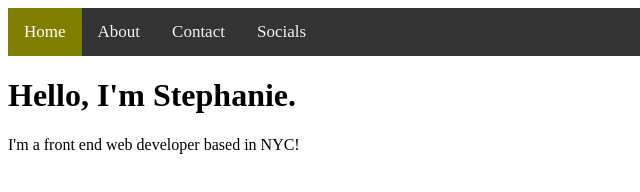
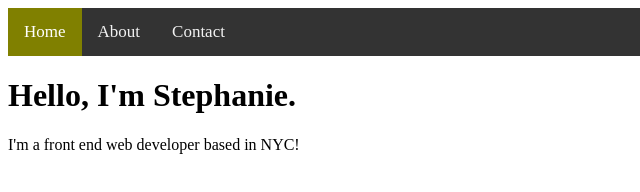
Before and after one commit to stephiero/stephiero.github.io, a plain HTML site: page index.html in a window 1280 px wide. Shown: the full height of the page, 0-640 px from the left. Drawn offline with Linux system fonts and the light colour scheme.

Commit message:
unworthy

```diff
--- a/index.html
+++ b/index.html
@@ -16,7 +16,6 @@
         <a class="active" href="#About">Home</a>
         <a href="#Experience">About</a>
         <a href="#Work">Contact</a>
-        <a href="#Contact">Socials</a>
     </div>
 
 </body>
```
